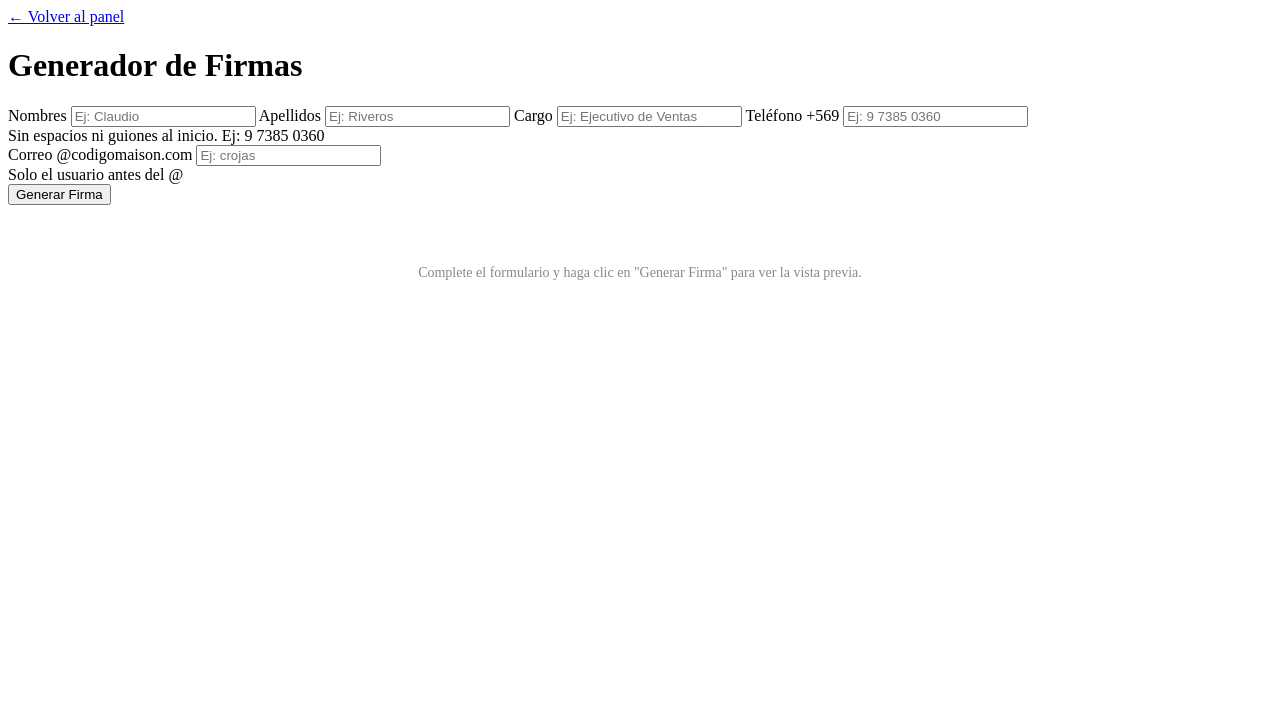
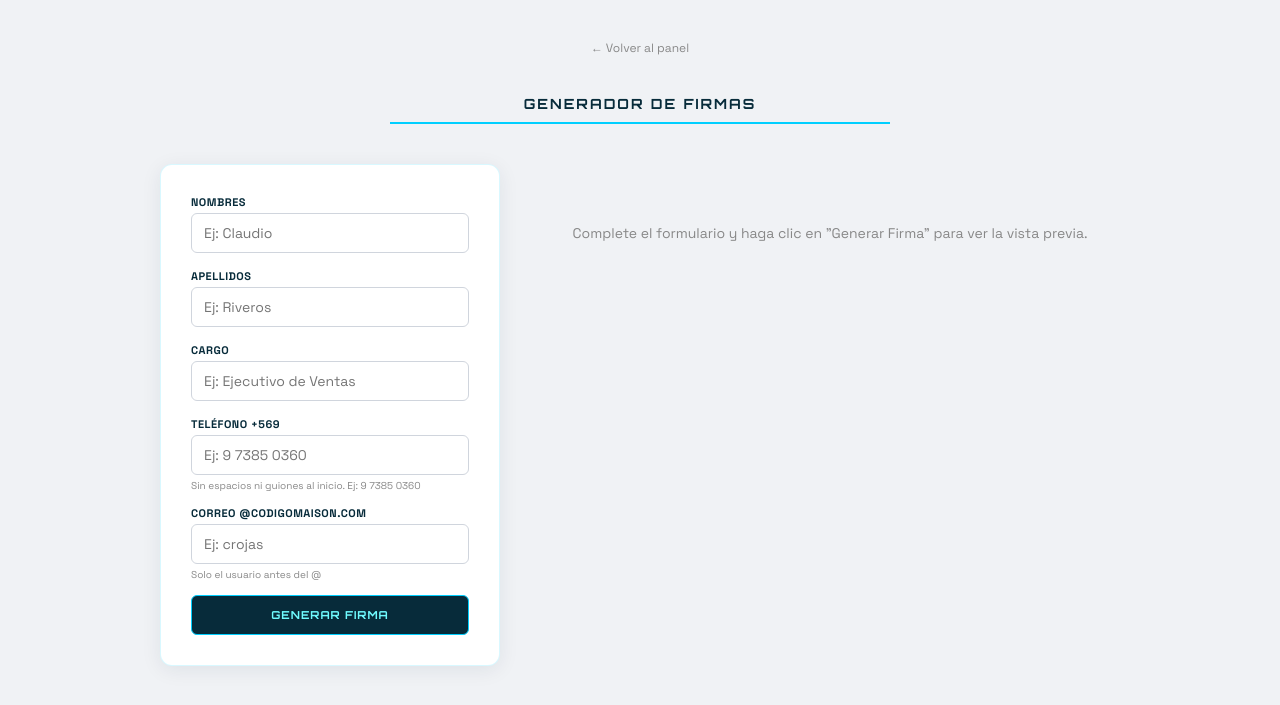
Before and after one commit to david-tkd203/codigo-maison-page, a Django app: page /gestion-codigomaison/firma/ in a window 1280 px wide. Shown: the top 705 px of the page. Run offline with Django 5.2, Linux system fonts and the light colour scheme; the visitor is signed in with stand-in values (Sample User, id 1).

Commit message:
feat: mejorar el diseño y la estructura del generador de firmas en HTML

```diff
--- a/backend/leads/templates/leads/firma.html
+++ b/backend/leads/templates/leads/firma.html
@@ -7,6 +7,151 @@
 
     <style>
         @import url('https://fonts.googleapis.com/css2?family=Orbitron:wght@700&family=Space+Grotesk:wght@400;700&display=swap');
+
+        * { box-sizing: border-box; }
+
+        body {
+            background: #f0f2f5;
+            margin: 0;
+            padding: 40px 20px;
+            font-family: 'Space Grotesk', sans-serif;
+            display: flex;
+            flex-direction: column;
+            align-items: center;
+            gap: 30px;
+        }
+
+        .page-title {
+            font-family: 'Orbitron', sans-serif;
+            font-size: 14px;
+            color: #072B3A;
+            letter-spacing: 2px;
+            text-transform: uppercase;
+            text-align: center;
+            border-bottom: 2px solid #00CFFF;
+            padding-bottom: 10px;
+            max-width: 500px;
+            width: 100%;
+        }
+
+        .layout {
+            display: flex;
+            flex-wrap: wrap;
+            gap: 40px;
+            justify-content: center;
+            align-items: flex-start;
+            max-width: 960px;
+            width: 100%;
+        }
+
+        .form-card {
+            background: white;
+            border-radius: 12px;
+            padding: 30px;
+            box-shadow: 0 4px 20px rgba(7,43,58,0.08);
+            border: 1px solid rgba(0,207,255,0.15);
+            width: 340px;
+            flex-shrink: 0;
+        }
+
+        .form-card label {
+            display: block;
+            font-size: 11px;
+            font-weight: 700;
+            color: #072B3A;
+            letter-spacing: 0.5px;
+            margin-bottom: 4px;
+            text-transform: uppercase;
+        }
+
+        .form-card input {
+            width: 100%;
+            padding: 10px 12px;
+            margin-bottom: 16px;
+            border: 1px solid #d0d5dd;
+            border-radius: 6px;
+            font-size: 14px;
+            font-family: 'Space Grotesk', sans-serif;
+            transition: border 0.2s;
+            outline: none;
+        }
+
+        .form-card input:focus {
+            border-color: #00CFFF;
+            box-shadow: 0 0 0 3px rgba(0,207,255,0.1);
+        }
+
+        .form-card .hint {
+            font-size: 10px;
+            color: #888;
+            margin-top: -12px;
+            margin-bottom: 14px;
+        }
+
+        .form-card button {
+            width: 100%;
+            padding: 12px;
+            background: #072B3A;
+            color: #6FFBFF;
+            border: 1px solid #00CFFF;
+            border-radius: 6px;
+            font-family: 'Orbitron', sans-serif;
+            font-size: 11px;
+            font-weight: bold;
+            letter-spacing: 1px;
+            text-transform: uppercase;
+            cursor: pointer;
+            transition: all 0.3s;
+        }
+
+        .form-card button:hover {
+            background: #00CFFF;
+            color: #072B3A;
+        }
+
+        .preview-area {
+            flex: 1;
+            min-width: 320px;
+            display: flex;
+            flex-direction: column;
+            align-items: center;
+            gap: 20px;
+        }
+
+        .canvas-container {
+            background: white;
+            display: inline-block;
+            line-height: 0;
+            border-radius: 8px;
+            box-shadow: 0 4px 20px rgba(7,43,58,0.08);
+        }
+
+        .btn-download {
+            cursor: pointer;
+            background: #00CFFF;
+            color: #072B3A;
+            font-family: 'Orbitron', sans-serif;
+            font-size: 11px;
+            font-weight: bold;
+            padding: 10px 20px;
+            border: 1px solid #00CFFF;
+            border-radius: 6px;
+            letter-spacing: 1px;
+            text-transform: uppercase;
+            transition: all 0.3s;
+        }
+
+        .btn-download:hover {
+            background: #072B3A;
+            color: #6FFBFF;
+        }
+
+        .back-link {
+            font-size: 12px;
+            color: #888;
+            text-decoration: none;
+        }
+        .back-link:hover { color: #00CFFF; }
     </style>
 
 </head>
```
Also changed, not shown: AGENTS.md (+72 -31 lines).
